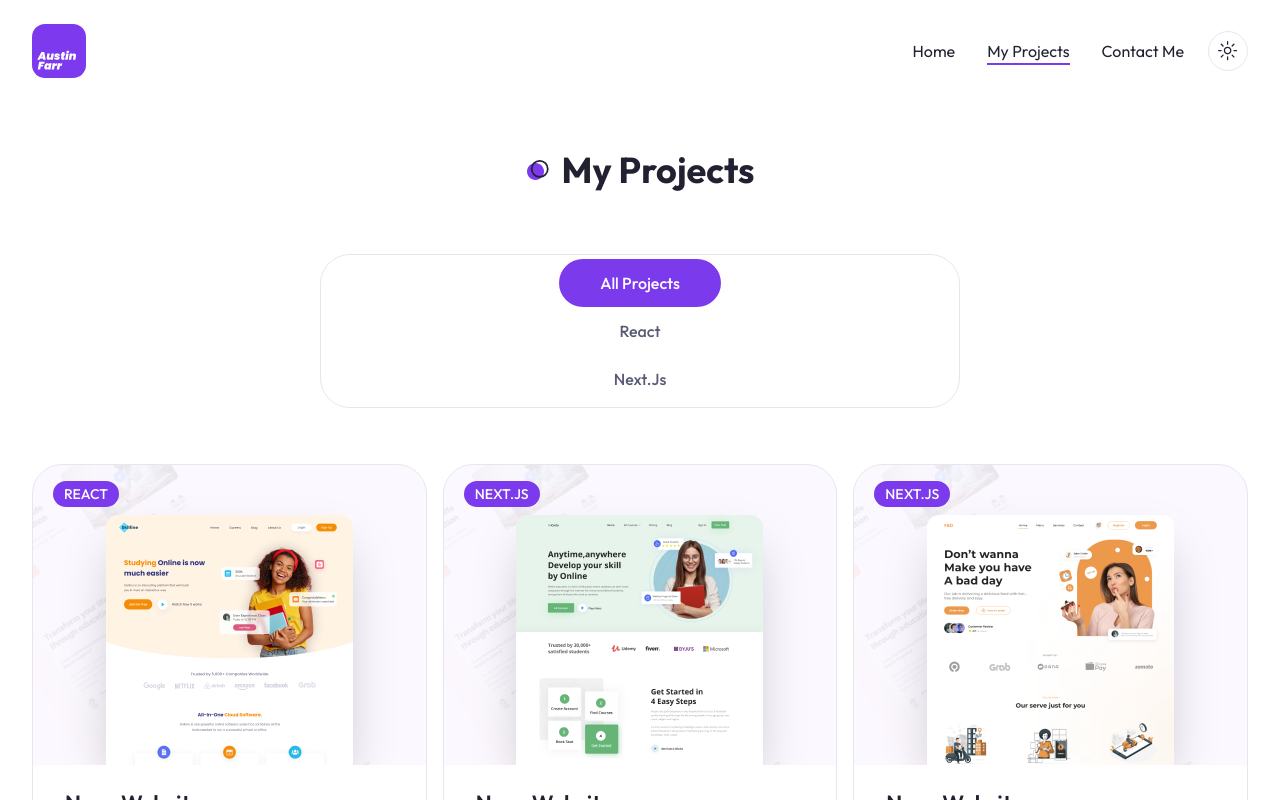
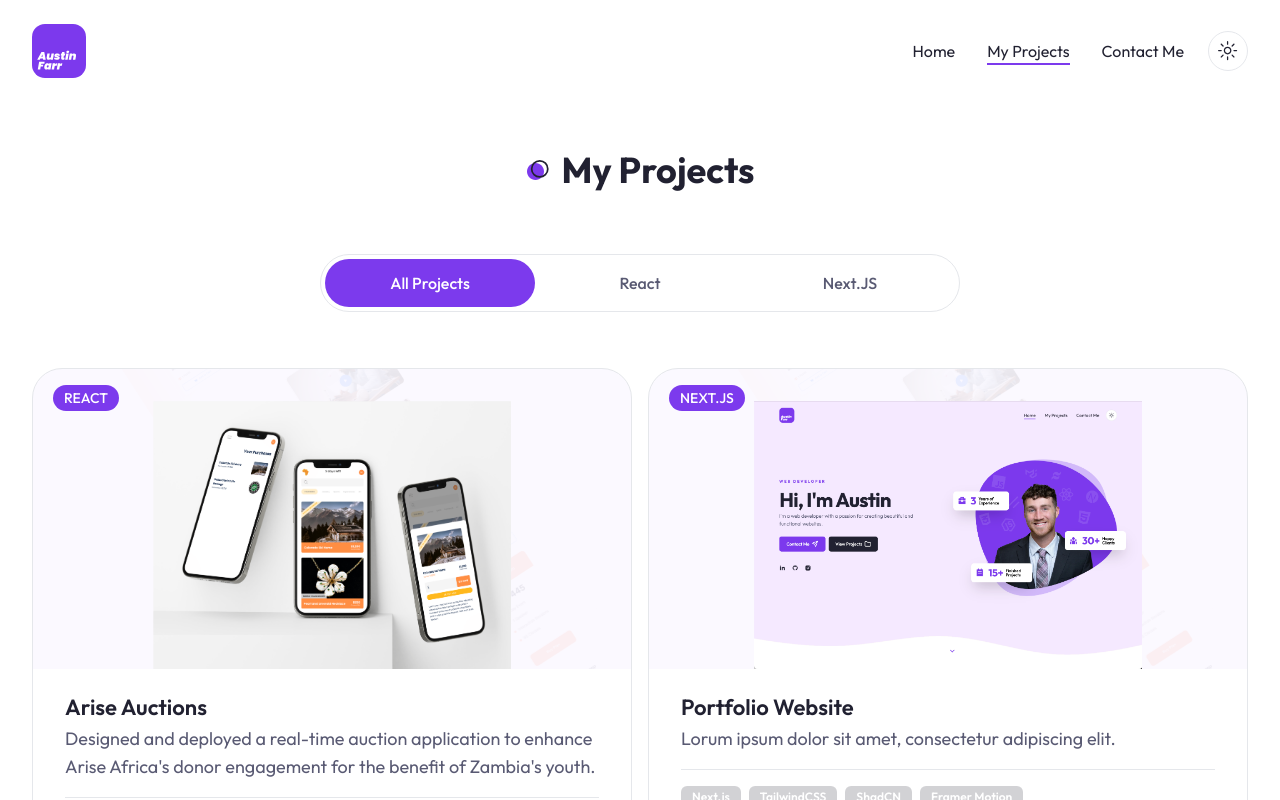
Before and after one commit to austinfarr/austin-portfolio, a Next.js app: page /projects in a window 1280 px wide. Shown: the top 800 px of the page. Built offline with nearby package versions, Linux system fonts and the light colour scheme.

Commit message:
Updated project formats

```diff
--- a/app/projects/page.jsx
+++ b/app/projects/page.jsx
@@ -6,47 +6,41 @@
 
 const projectData = [
   {
-    image: "/work/3.png",
+    image: "/work/AriseAfricaMockup.png",
     category: "React",
-    name: "Nexa Website",
-    description: "Lorum ipsum dolor sit amet, consectetur adipiscing elit.",
+    name: "Arise Auctions",
+    description:
+      "Designed and deployed a real-time auction application to enhance Arise Africa's donor engagement for the benefit of Zambia's youth.",
+    tools: ["Next.js", "Supabase", "MaterialUI", "Twilio Auth"],
     link: "/",
     github: "/",
   },
   {
-    image: "/work/4.png",
-    category: "Next.js",
-    name: "Nexa Website",
+    image: "/work/PortfolioSite.png",
+    category: "Next.JS",
+    name: "Portfolio Website",
     description: "Lorum ipsum dolor sit amet, consectetur adipiscing elit.",
-    link: "/",
-    github: "/",
-  },
-  {
-    image: "/work/2.png",
-    category: "Next.js",
-    name: "Nexa Website",
-    description: "Lorum ipsum dolor sit amet, consectetur adipiscing elit.",
-    link: "/",
-    github: "/",
-  },
-  {
-    image: "/work/1.png",
-    category: "Next.js",
-    name: "Nexa Website",
-    description: "Lorum ipsum dolor sit amet, consectetur adipiscing elit.",
+    tools: ["Next.js", "TailwindCSS", "ShadCN", "Framer Motion"],
     link: "/",
     github: "/",
   },
   // {
+  //   image: "/work/2.png",
+  //   category: "Next.js",
+  //   name: "Nexa Website",
+  //   description: "Lorum ipsum dolor sit amet, consectetur adipiscing elit.",
+  //   link: "/",
+  //   github: "/",
+  // },
+  // {
   //   image: "/work/1.png",
-  //   category: "Vue.js",
+  //   category: "Next.js",
   //   name: "Nexa Website",
   //   description: "Lorum ipsum dolor sit amet, consectetur adipiscing elit.",
   //   link: "/",
   //   github: "/",
   // },
 ];
-
 //remove category duplicates
 const uniqueCategories = [
   "all projects",
@@ -77,7 +71,7 @@
         </h2>
         <Tabs defaultValue={category} className="mb-24 xl:mb-48">
           <TabsList
-            className={`w-full grid h-full ${numCols} lg:max-w-[640px] mb-12 mx-auto md:border dark:border-none`}
+            className={`w-full grid h-full md:grid-cols-3 lg:max-w-[640px] mb-12 mx-auto md:border dark:border-none`}
           >
             {categories.map((category, index) => {
               return (
@@ -92,7 +86,7 @@
               );
             })}
           </TabsList>
-          <div className="text-lg xl:mt-8 grid grid-cols-1 lg:grid-cols-3 gap-4">
+          <div className="text-lg xl:mt-8 grid grid-cols-1 lg:grid-cols-2 gap-4">
             {filteredProjects.map((project, index) => {
               return (
                 <TabsContent key={index} value={category}>
--- a/components/ProjectCard.jsx
+++ b/components/ProjectCard.jsx
@@ -2,12 +2,24 @@
 import Image from "next/image";
 import { Card, CardHeader } from "./ui/card";
 import { Badge } from "./ui/badge";
-import { Github, Link2Icon } from "lucide-react";
+import { Link2Icon } from "lucide-react";
 import { RiGithubFill, RiGithubLine } from "react-icons/ri";
+import {
+  Dialog,
+  DialogContent,
+  DialogDescription,
+  DialogHeader,
+  DialogTitle,
+  DialogTrigger,
+} from "./ui/dialog";
+import { object } from "zod";
+import { Button } from "./ui/button";
 
 const ProjectCard = ({ project }) => {
   return (
-    <Card className="group overflow-hidden relative dark:border-white/30">
+    <Dialog>
+      <DialogTrigger asChild>
+        <Card className="group overflow-hidden relative dark:border-white/30 cursor-pointer min-h-[95%]">
           <CardHeader className="p-0">
             {/* Image */}
             <div
@@ -15,16 +27,26 @@
         dark:bg-secondary/40 xl:bg-work_project_bg_light xl:dark:bg-work_project_bg_dark
         xl:bg-[110%] xl:bg-no-repeat xl:overflow-hidden  "
             >
+              <div className="rounded-full">
                 <Image
-            className="absolute bottom-0 shadow-2xl"
                   src={project.image}
-            width={247}
-            height={250}
+                  fill
                   alt={project.name}
+                  style={{
+                    objectFit: "contain",
+                    paddingTop: "32px",
+                  }}
                 />
-          {/* Button links */}
-          <div className="flex gap-x-4">
-            <Link
+              </div>
+
+              <div
+                className="flex gap-x-4 w-full h-full bg-primary/70 dark:bg-white/90 scale-0 opacity-0 group-hover:scale-100
+            group-hover:opacity-100 transition-all duration-300 items-center justify-center"
+              >
+                <Button className="bg-secondary rounded-full hover:bg-secondary hover:scale-125 transition-all duration-300">
+                  See More
+                </Button>
+                {/* <Link
                   href={project.link}
                   className="  bg-secondary w-[54px] h-[54px] rounded-full flex justify-center items-center scale-0 opacity-0 group-hover:scale-100
             group-hover:opacity-100 transition-all duration-200"
@@ -37,7 +59,7 @@
             group-hover:opacity-100 transition-all duration-200"
                 >
                   <RiGithubLine className="text-white" size={25} />
-            </Link>
+                </Link> */}
               </div>
             </div>
           </CardHeader>
@@ -46,9 +68,51 @@
               {project.category}
             </Badge>
             <h4 className="h4 mb-1">{project.name}</h4>
-        <p className="text-muted-foreground text-lg">{project.description}</p>
+            <p className="text-muted-foreground text-md">
+              {project.description}
+            </p>
+            <div className="border-b border-border my-4"></div>
+            {/* Tools */}
+            <div className="flex gap-x-2 flex-wrap gap-y-2">
+              {project.tools &&
+                project.tools.map((tool, index) => {
+                  return (
+                    // <div key={index} className="text-xs text-muted-foreground ">
+                    //   {tool}
+                    // </div>
+                    <Badge
+                      key={index}
+                      className="text-xs bg-secondary/20 dark:bg-white/20 rounded-md"
+                    >
+                      {tool}
+                    </Badge>
+                  );
+                })}
+            </div>
           </div>
         </Card>
+      </DialogTrigger>
+      <DialogContent className="min-w-[800px] flex justify-center items-center flex-col ">
+        <div className=" relative w-[80vh] h-[50vh] flex  justify-center my-4">
+          <Image
+            className=" "
+            src={project.image}
+            fill
+            alt={project.name}
+            style={{
+              objectFit: "contain",
+            }}
+          />
+        </div>
+        <DialogHeader>
+          <DialogTitle>{project.name}</DialogTitle>
+          <DialogDescription>
+            This action cannot be undone. This will permanently delete your
+            account and remove your data from our servers.
+          </DialogDescription>
+        </DialogHeader>
+      </DialogContent>
+    </Dialog>
   );
 };
 
--- a/components/Work.jsx
+++ b/components/Work.jsx
@@ -14,38 +14,40 @@
 
 const projectData = [
   {
-    image: "/work/3.png",
+    image: "/work/AriseAfricaMockup.png",
     category: "React",
-    name: "Nexa Website",
-    description: "Lorum ipsum dolor sit amet, consectetur adipiscing elit.",
-    tools: ["React", "TailwindCSS", "Framer Motion"],
+    name: "Arise Auctions",
+    description:
+      "Designed and deployed a real-time auction application to enhance Arise Africa's donor engagement for the benefit of Zambia's youth.",
+    tools: ["Next.js", "Supabase", "MaterialUI", "Twilio Auth"],
     link: "/",
     github: "/",
   },
   {
-    image: "/work/4.png",
+    image: "/work/PortfolioSite.png",
     category: "Next.js",
-    name: "Nexa Website",
+    name: "Portfolio Website",
     description: "Lorum ipsum dolor sit amet, consectetur adipiscing elit.",
+    tools: ["Next.js", "TailwindCSS", "ShadCN", "Framer Motion"],
     link: "/",
     github: "/",
   },
-  {
-    image: "/work/2.png",
-    category: "Next.js",
-    name: "Nexa Website",
-    description: "Lorum ipsum dolor sit amet, consectetur adipiscing elit.",
-    link: "/",
-    github: "/",
-  },
-  {
-    image: "/work/1.png",
-    category: "Next.js",
-    name: "Nexa Website",
-    description: "Lorum ipsum dolor sit amet, consectetur adipiscing elit.",
-    link: "/",
-    github: "/",
-  },
+  // {
+  //   image: "/work/2.png",
+  //   category: "Next.js",
+  //   name: "Nexa Website",
+  //   description: "Lorum ipsum dolor sit amet, consectetur adipiscing elit.",
+  //   link: "/",
+  //   github: "/",
+  // },
+  // {
+  //   image: "/work/1.png",
+  //   category: "Next.js",
+  //   name: "Nexa Website",
+  //   description: "Lorum ipsum dolor sit amet, consectetur adipiscing elit.",
+  //   link: "/",
+  //   github: "/",
+  // },
 ];
 
 const Work = () => {
@@ -66,7 +68,7 @@
         {/* slider */}
         <div className="xl:max-w-[1000px] xl:absolute right-0 top-0">
           <Swiper
-            className="h-[480px] "
+            className="h-[540px] "
             slidesPerView={1}
             breakpoints={{
               640: {
--- /dev/null
+++ b/components/ui/dialog.jsx
@@ -0,0 +1,106 @@
+"use client";
+
+import * as React from "react";
+import * as DialogPrimitive from "@radix-ui/react-dialog";
+import { X } from "lucide-react";
+
+import { cn } from "@/lib/utils";
+
+const Dialog = DialogPrimitive.Root;
+
+const DialogTrigger = DialogPrimitive.Trigger;
+
+const DialogPortal = DialogPrimitive.Portal;
+
+const DialogClose = DialogPrimitive.Close;
+
+const DialogOverlay = React.forwardRef(({ className, ...props }, ref) => (
+  <DialogPrimitive.Overlay
+    ref={ref}
+    className={cn(
+      "fixed inset-0 z-50 bg-black/80  data-[state=open]:animate-in data-[state=closed]:animate-out data-[state=closed]:fade-out-0 data-[state=open]:fade-in-0",
+      className
+    )}
+    {...props}
+  />
+));
+DialogOverlay.displayName = DialogPrimitive.Overlay.displayName;
+
+const DialogContent = React.forwardRef(
+  ({ className, children, ...props }, ref) => (
+    <DialogPortal>
+      <DialogOverlay />
+      <DialogPrimitive.Content
+        ref={ref}
+        className={cn(
+          "fixed left-[50%] top-[50%] z-50 grid w-full max-w-lg translate-x-[-50%] translate-y-[-50%] gap-4 border bg-background p-6 shadow-lg duration-200 data-[state=open]:animate-in data-[state=closed]:animate-out data-[state=closed]:fade-out-0 data-[state=open]:fade-in-0 data-[state=closed]:zoom-out-95 data-[state=open]:zoom-in-95 data-[state=closed]:slide-out-to-left-1/2 data-[state=closed]:slide-out-to-top-[48%] data-[state=open]:slide-in-from-left-1/2 data-[state=open]:slide-in-from-top-[48%] sm:rounded-lg",
+          className
+        )}
+        {...props}
+      >
+        {children}
+        <DialogPrimitive.Close className="absolute right-4 top-4 rounded-sm opacity-70 ring-offset-background transition-opacity hover:opacity-100 focus:outline-none focus:ring-2 focus:ring-ring focus:ring-offset-2 disabled:pointer-events-none data-[state=open]:bg-accent data-[state=open]:text-muted-foreground">
+          <X className="h-4 w-4" />
+          <span className="sr-only">Close</span>
+        </DialogPrimitive.Close>
+      </DialogPrimitive.Content>
+    </DialogPortal>
+  )
+);
+DialogContent.displayName = DialogPrimitive.Content.displayName;
+
+const DialogHeader = ({ className, ...props }) => (
+  <div
+    className={cn(
+      " flex flex-col space-y-1.5 text-center sm:text-left",
+      className
+    )}
+    {...props}
+  />
+);
+DialogHeader.displayName = "DialogHeader";
+
+const DialogFooter = ({ className, ...props }) => (
+  <div
+    className={cn(
+      "flex flex-col-reverse sm:flex-row sm:justify-end sm:space-x-2",
+      className
+    )}
+    {...props}
+  />
+);
+DialogFooter.displayName = "DialogFooter";
+
+const DialogTitle = React.forwardRef(({ className, ...props }, ref) => (
+  <DialogPrimitive.Title
+    ref={ref}
+    className={cn(
+      "h3 text-lg font-semibold leading-none tracking-tight",
+      className
+    )}
+    {...props}
+  />
+));
+DialogTitle.displayName = DialogPrimitive.Title.displayName;
+
+const DialogDescription = React.forwardRef(({ className, ...props }, ref) => (
+  <DialogPrimitive.Description
+    ref={ref}
+    className={cn("text-sm text-muted-foreground", className)}
+    {...props}
+  />
+));
+DialogDescription.displayName = DialogPrimitive.Description.displayName;
+
+export {
+  Dialog,
+  DialogPortal,
+  DialogOverlay,
+  DialogClose,
+  DialogTrigger,
+  DialogContent,
+  DialogHeader,
+  DialogFooter,
+  DialogTitle,
+  DialogDescription,
+};
```
Also changed, not shown: public/work/AriseAfricaMockup.png (added), public/work/PortfolioSite.png (added). Lines whose indentation alone changed are shown as unchanged.
